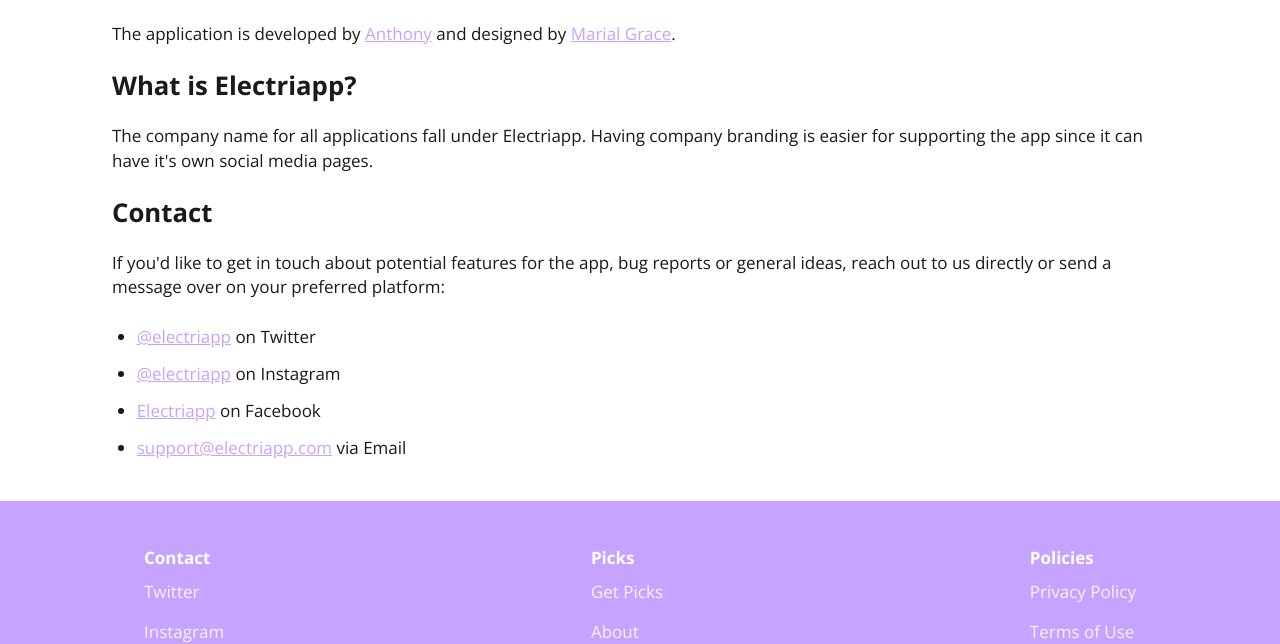
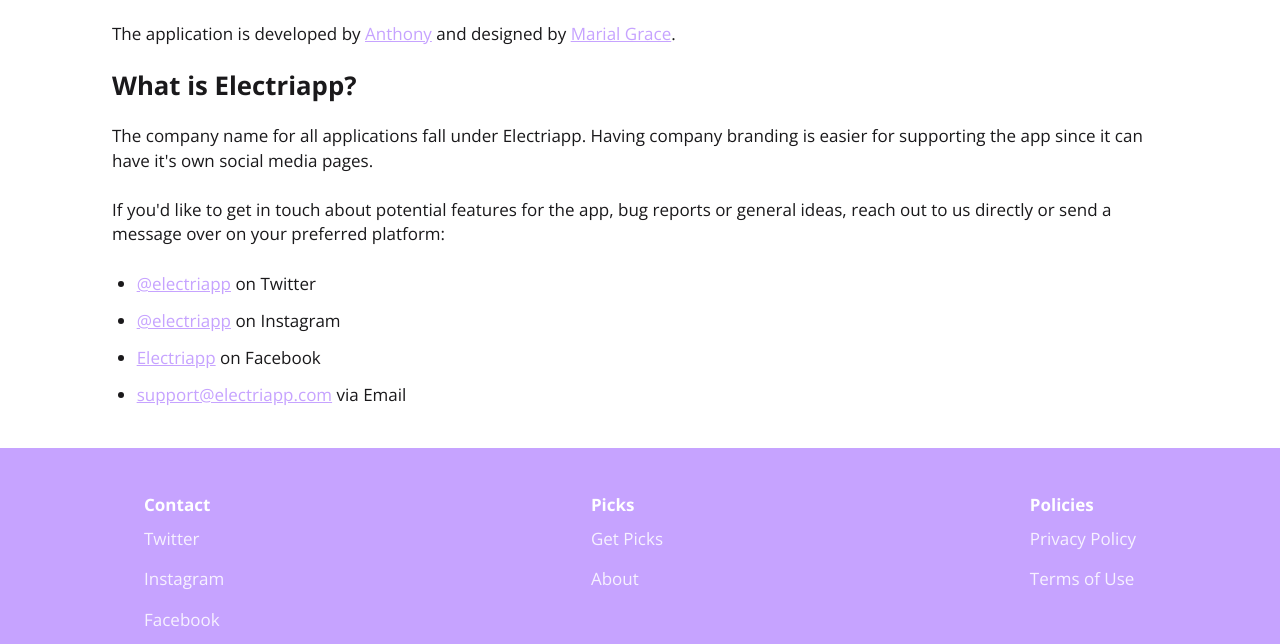
Before and after one commit to afiorito/picks-site, a Gatsby site: page /about in a window 1280 px wide. Shown: the part 164-808 px from the top of the page. Built offline with nearby package versions, Linux system fonts and the light colour scheme; Gatsby itself is replaced by a stand-in of ours; some packages are replaced by stand-ins of ours.

Commit message:
fix: update about page

```diff
--- a/src/content/about.md
+++ b/src/content/about.md
@@ -12,8 +12,6 @@
 
 The company name for all applications fall under Electriapp. Having company branding is easier for supporting the app since it can have it's own social media pages.
 
-## Contact
-
 If you'd like to get in touch about potential features for the app, bug reports or general ideas, reach out to us directly or send a message over on your preferred platform:
 
 - [@electriapp](https://twitter.com/electriapp) on Twitter
```
